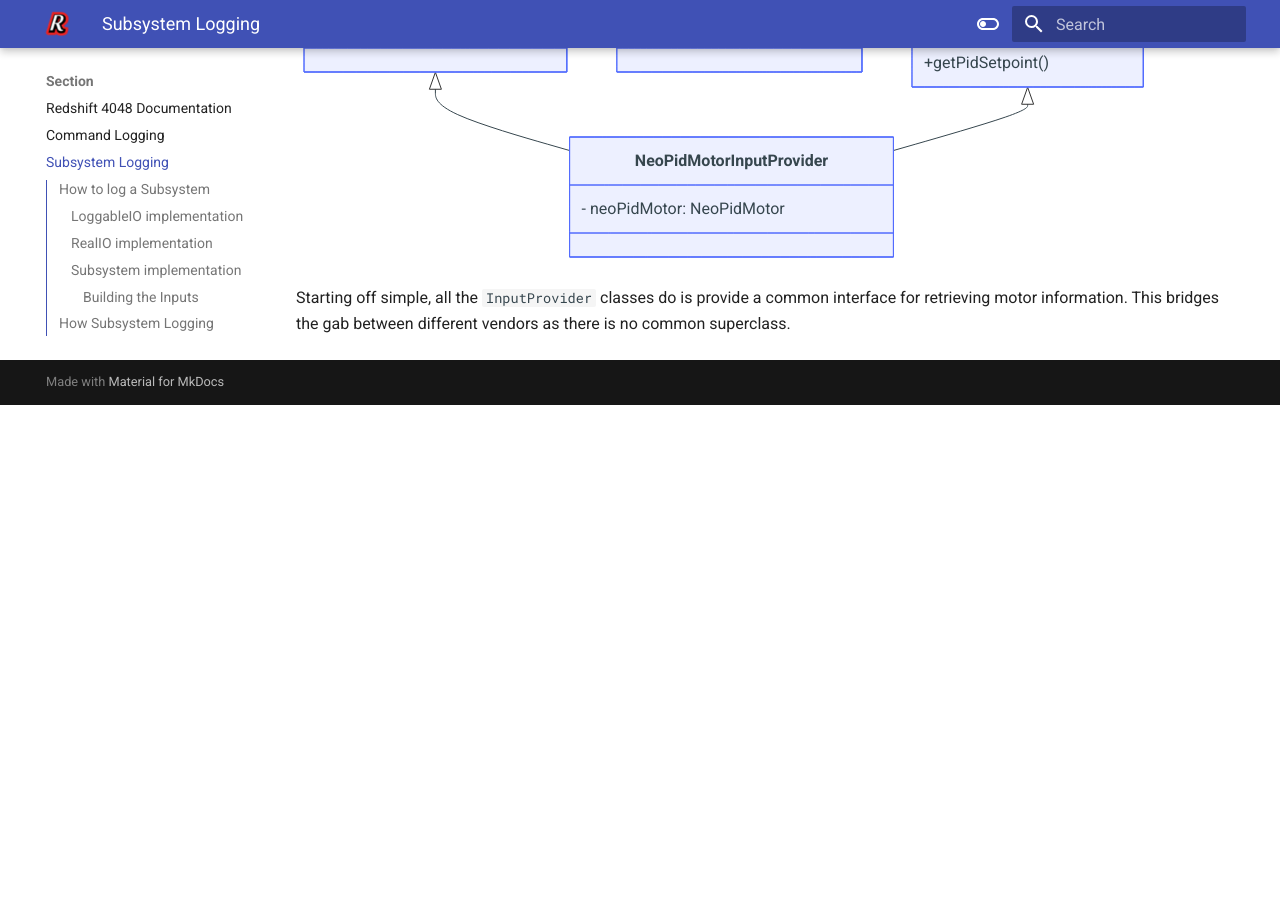
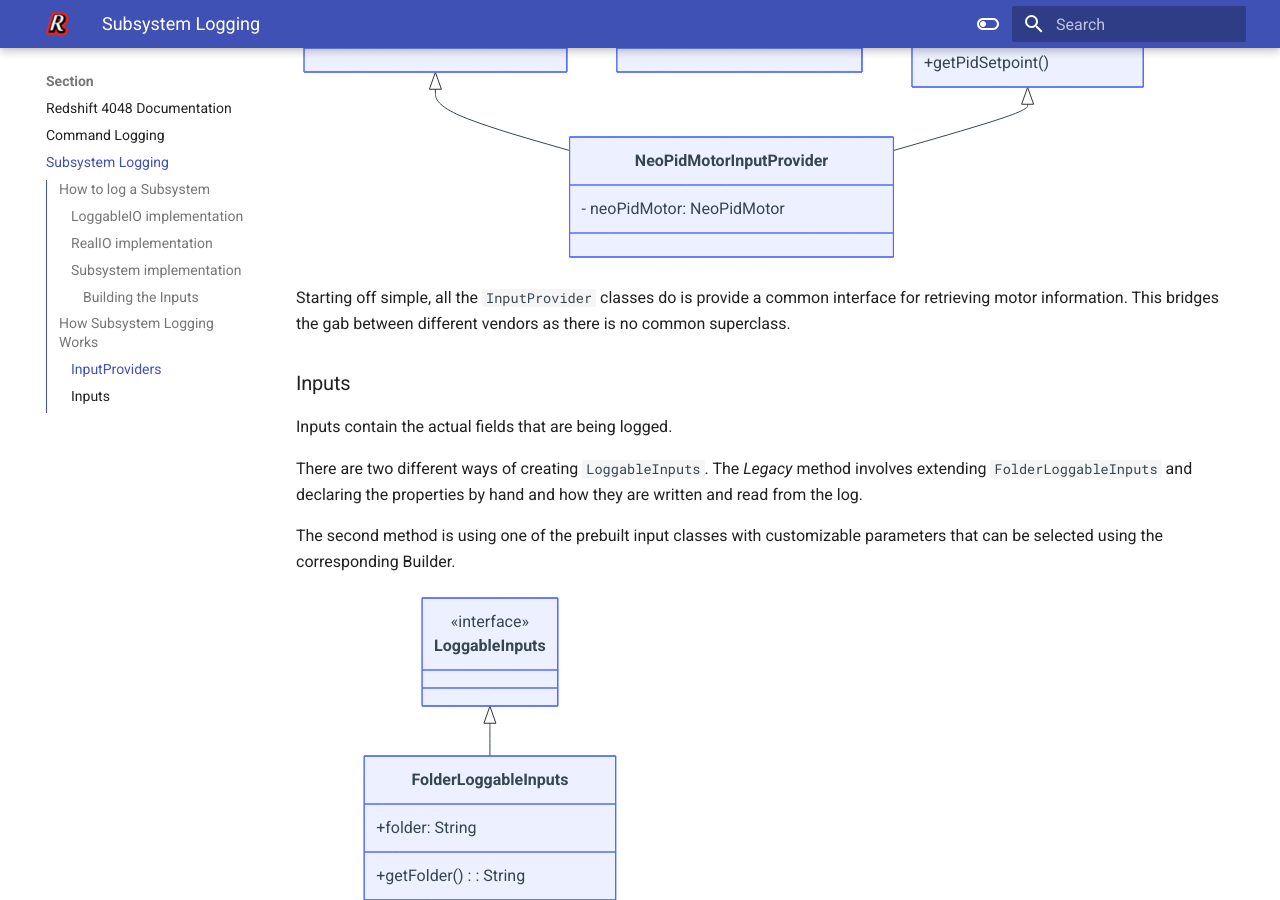
Before and after one commit to FRC4048/robot-docs, an MkDocs documentation site: the page built from docs/subsystem-logging.md, in a window 1280 px wide and 900 px high, scrolled down 2981 px. Built offline with MkDocs 1.6.1 and Material for MkDocs 9.7.7, drawn with Linux system fonts in a browser that asks for light colours; before the commit the page ends 3386 px from its top, so only the background shows below that.

Commit message:
added mermaid diagram

````diff
--- a/docs/subsystem-logging.md
+++ b/docs/subsystem-logging.md
@@ -133,3 +133,44 @@ class NeoPidMotorInputProvider{
 ```
 
 Starting off simple, all the `InputProvider` classes do is provide a common interface for retrieving motor information. This bridges the gab between different vendors as there is no common superclass.
+
+### Inputs
+
+Inputs contain the actual fields that are being logged.
+
+There are two different ways of creating `LoggableInputs`. The *Legacy* method involves extending `FolderLoggableInputs` and declaring the properties by hand and how they are written and read from the log.
+
+The second method is using one of the prebuilt input classes with customizable parameters that can be selected using the corresponding Builder.
+
+``` mermaid
+classDiagram
+LoggableInputs <|-- FolderLoggableInputs
+FolderLoggableInputs <|-- FolderInputs
+FolderInputs <|-- MotorInputs
+MotorInputs <|-- PidMotorInputs
+
+class LoggableInputs{
+  <<interface>>
+}
+
+class FolderLoggableInputs {
+  +folder: String
+  +getFolder(): String
+}
+class FolderInputs {
+  #process(InputProvider provider): boolean*
+}
+class MotorInputs{
+  encoderPosition: Double
+  encoderVelocity: Double
+  motorCurrent: Double
+  motorTemperature: Double
+  appliedOutput: Double
+  fwdLimit: Boolean
+  revLimit: Boolean
+  builder: MotorInputBuilder<?>
+}
+class PidMotorInputs {
+  getPidSetpoint: Double
+}
+```
````
